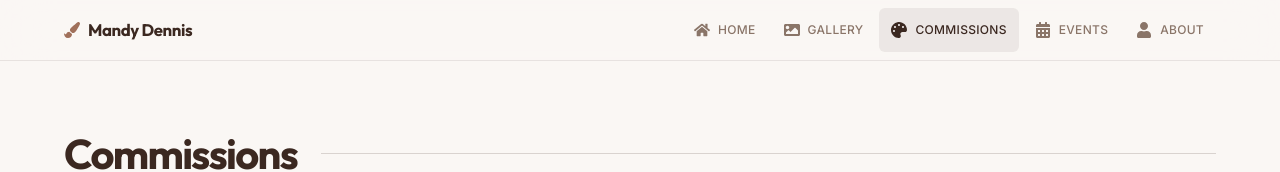
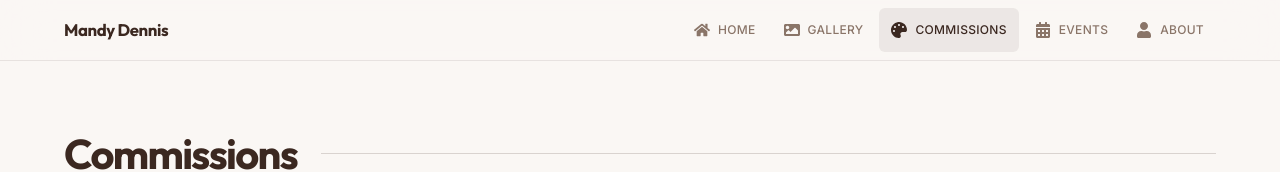
Before and after one commit to tmhnsly/mandydennis-art, a React (Vite) app: page /commissions in a window 1280 px wide. Shown: the top 172 px of the page. Built offline with nearby package versions, Linux system fonts and the light colour scheme; no server answers.

Commit message:
style: remove paint brush icon from nav logo

```diff
--- a/src/components/Nav.tsx
+++ b/src/components/Nav.tsx
@@ -1,5 +1,5 @@
 import { NavLink } from "react-router-dom";
-import { FaPaintBrush, FaHome, FaImage, FaPalette, FaCalendarAlt, FaUser } from "react-icons/fa";
+import { FaHome, FaImage, FaPalette, FaCalendarAlt, FaUser } from "react-icons/fa";
 import type { IconType } from "react-icons";
 
 const links: { to: string; label: string; icon: IconType }[] = [
@@ -18,7 +18,6 @@ export default function Nav() {
           to="/"
           className="font-display font-bold text-[1.05rem] tracking-tight text-text min-h-11 flex items-center gap-2"
         >
-          <FaPaintBrush className="text-accent" size={16} />
           Mandy Dennis
         </NavLink>
 
```
